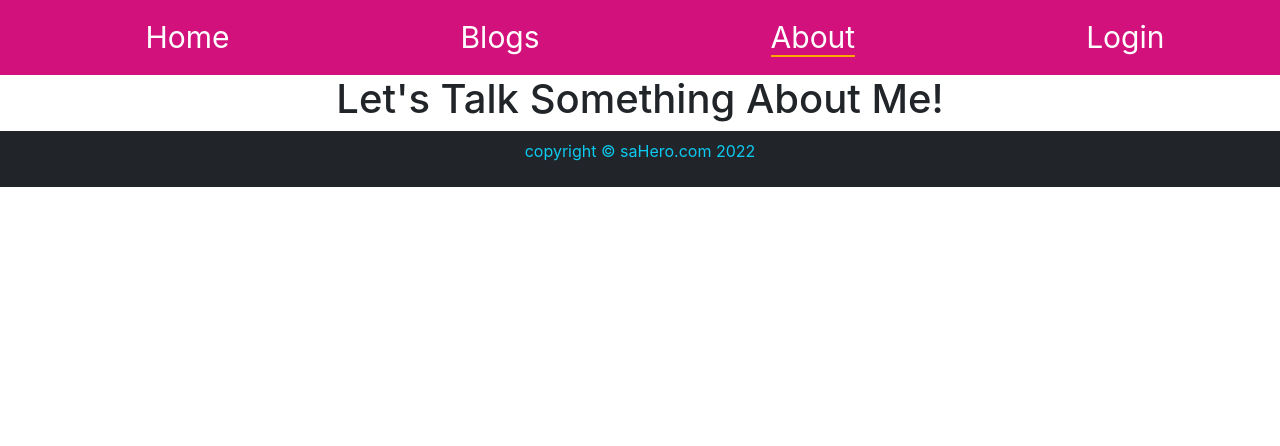
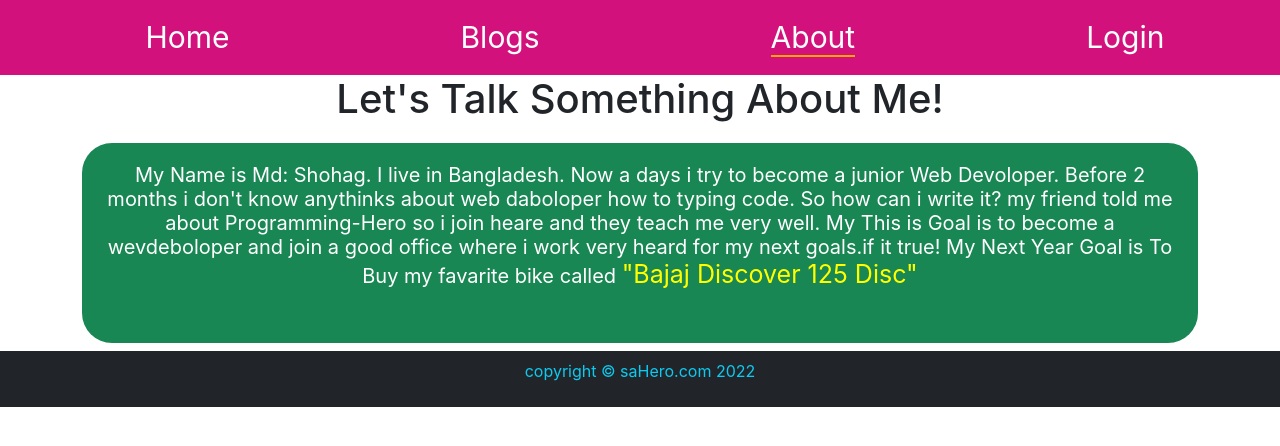
Before and after one commit to SHOHAG1611/digital-tutor-center, a React (Create React App) app: page /about in a window 1280 px wide. Shown: the top 446 px of the page. Built offline with nearby package versions, Linux system fonts and the light colour scheme.

Commit message:
add about me info

```diff
--- /dev/null
+++ b/src/components/About/About.css
@@ -0,0 +1,15 @@
+.my-info{
+    height: 200px;
+    margin-top: 20px;
+    padding: 20px;
+    font-size: 20px;
+    font-weight: 400;
+    color: white;
+    border: 0;
+    border-radius: 30px;
+}
+.my-info .my-moto{
+    font-size: 25px;
+    color: yellow;
+
+}
--- a/src/components/About/About.js
+++ b/src/components/About/About.js
@@ -1,9 +1,16 @@
 import React from 'react';
+import './About.css'
 
 const About = () => {
     return (
-        <div>
+        <div className='container mx-auto'>
             <h1 className='text-center'>Let's Talk Something About Me!</h1>
+            <h6 className='my-info text-center mx-auto bg-success'>
+                My Name is Md: Shohag. I live in Bangladesh. Now a days i try to become a junior Web Devoloper. Before 2 months i don't know anythinks about web daboloper how to typing code. So how can i write it?
+                my friend told me about  Programming-Hero so i join heare and they teach me very well.
+                My This is Goal is to become a wevdeboloper and join a good office where i work very heard for my next goals.if it true!
+                My Next Year Goal is To Buy my favarite bike called <span className='my-moto'>"Bajaj Discover 125 Disc"</span>
+            </h6>
         </div>
     );
 };
```
